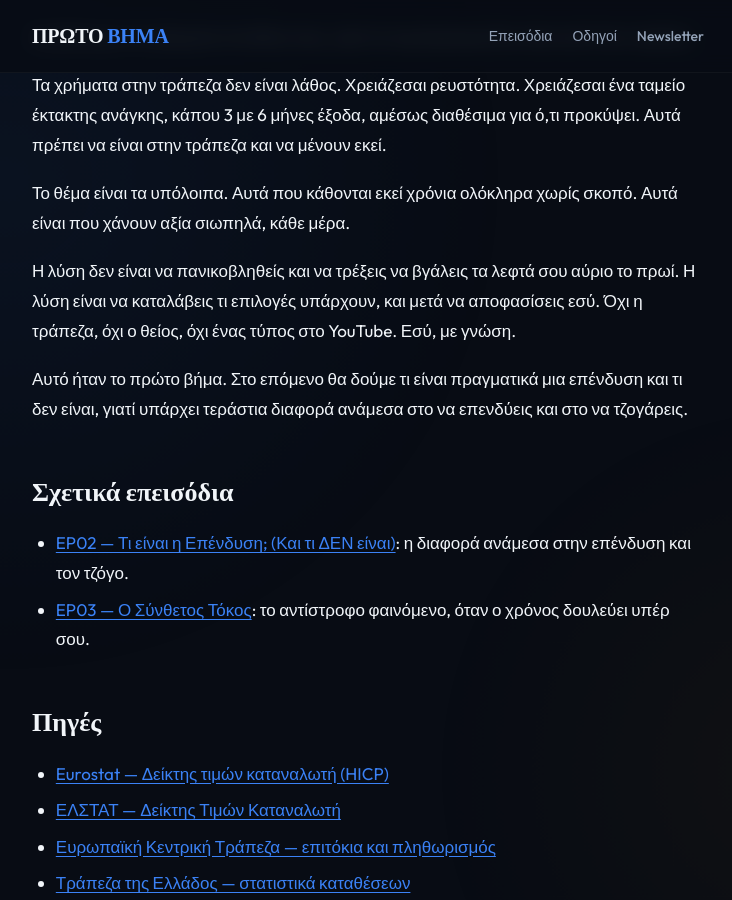
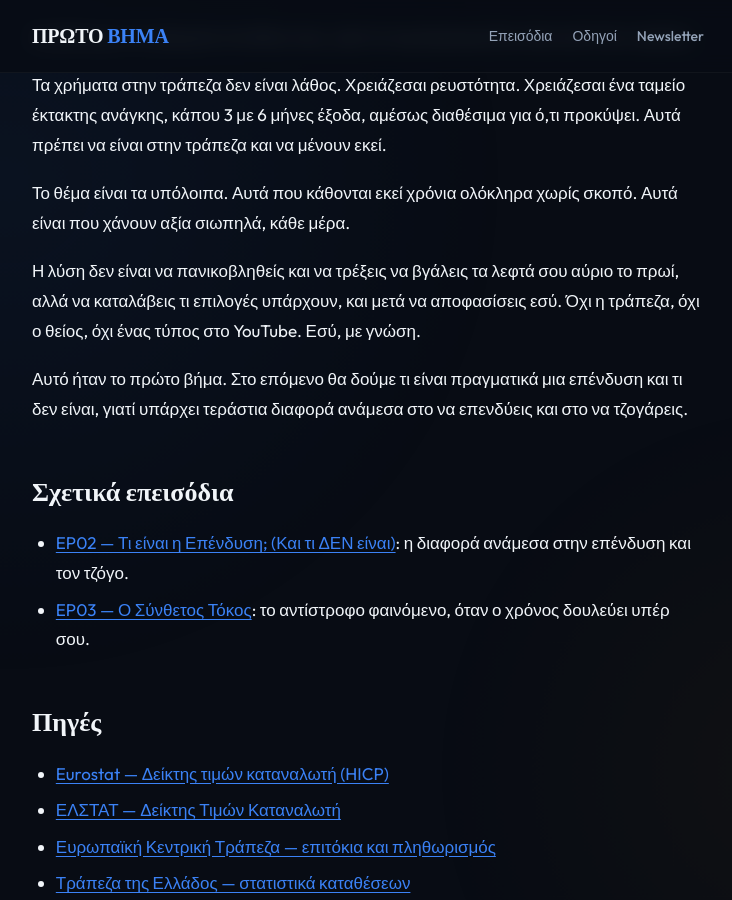
Before and after one commit to ProtoVima/proto-vima.gr, a Jekyll site: the page built from _episodes/ep01-trapeza.md, in a window 1280 px wide and 900 px high, scrolled down 3783 px. Shown: the whole window, without its empty margins (272-1004 px from the left). Built offline with Jekyll 4.4.1, drawn with Linux system fonts in a browser that asks for light colours; some of the changed text lies outside the part shown.

Commit message:
Update ep01-trapeza.md

```diff
--- a/_episodes/ep01-trapeza.md
+++ b/_episodes/ep01-trapeza.md
@@ -1,5 +1,5 @@
 ---
-title: "Γιατί τα λεφτά στην τράπεζα δεν είναι «ασφαλή» — πληθωρισμός και αγοραστική δύναμη"
+title: "Γιατί τα λεφτά στην τράπεζα δεν είναι «ασφαλή» - πληθωρισμός και αγοραστική δύναμη"
 description: "Λεφτά σε λογαριασμό χωρίς απόδοση χάνουν αγοραστική δύναμη κάθε χρόνο. €10.000 σήμερα αγοράζουν πράγματα αξίας €8.600 σε 5 χρόνια. Με νούμερα από Eurostat, ΕΛΣΤΑΤ και ΕΚΤ."
 episode_number: 1
 season: 1
@@ -53,7 +53,7 @@
 - Πληθωρισμός: περίπου 3%
 - Επιτόκιο κατάθεσης στην Ελλάδα: περίπου 0,3%
 
-Αυτό δεν είναι κέρδος. Είναι μια αργή διαρροή που απλώς προχωράει λίγο πιο αργά.
+Αυτό δεν είναι κέρδος, αλλά μια αργή διαρροή που απλώς προχωράει λίγο πιο αργά.
 
 Και κράτα και κάτι ακόμα. Ο πληθωρισμός που βλέπεις στις ειδήσεις είναι ένας μέσος όρος όλων των προϊόντων. Αν τα δικά σου έξοδα πέφτουν κυρίως σε τρόφιμα, ενέργεια και ενοίκιο, ο δικός σου προσωπικός πληθωρισμός μπορεί να είναι αρκετά μεγαλύτερος από το νούμερο που ανακοινώνεται.
 
@@ -77,7 +77,7 @@
 
 Το θέμα είναι τα υπόλοιπα. Αυτά που κάθονται εκεί χρόνια ολόκληρα χωρίς σκοπό. Αυτά είναι που χάνουν αξία σιωπηλά, κάθε μέρα.
 
-Η λύση δεν είναι να πανικοβληθείς και να τρέξεις να βγάλεις τα λεφτά σου αύριο το πρωί. Η λύση είναι να καταλάβεις τι επιλογές υπάρχουν, και μετά να αποφασίσεις εσύ. Όχι η τράπεζα, όχι ο θείος, όχι ένας τύπος στο YouTube. Εσύ, με γνώση.
+Η λύση δεν είναι να πανικοβληθείς και να τρέξεις να βγάλεις τα λεφτά σου αύριο το πρωί, αλλά να καταλάβεις τι επιλογές υπάρχουν, και μετά να αποφασίσεις εσύ. Όχι η τράπεζα, όχι ο θείος, όχι ένας τύπος στο YouTube. Εσύ, με γνώση.
 
 Αυτό ήταν το πρώτο βήμα. Στο επόμενο θα δούμε τι είναι πραγματικά μια επένδυση και τι δεν είναι, γιατί υπάρχει τεράστια διαφορά ανάμεσα στο να επενδύεις και στο να τζογάρεις.
 
```
